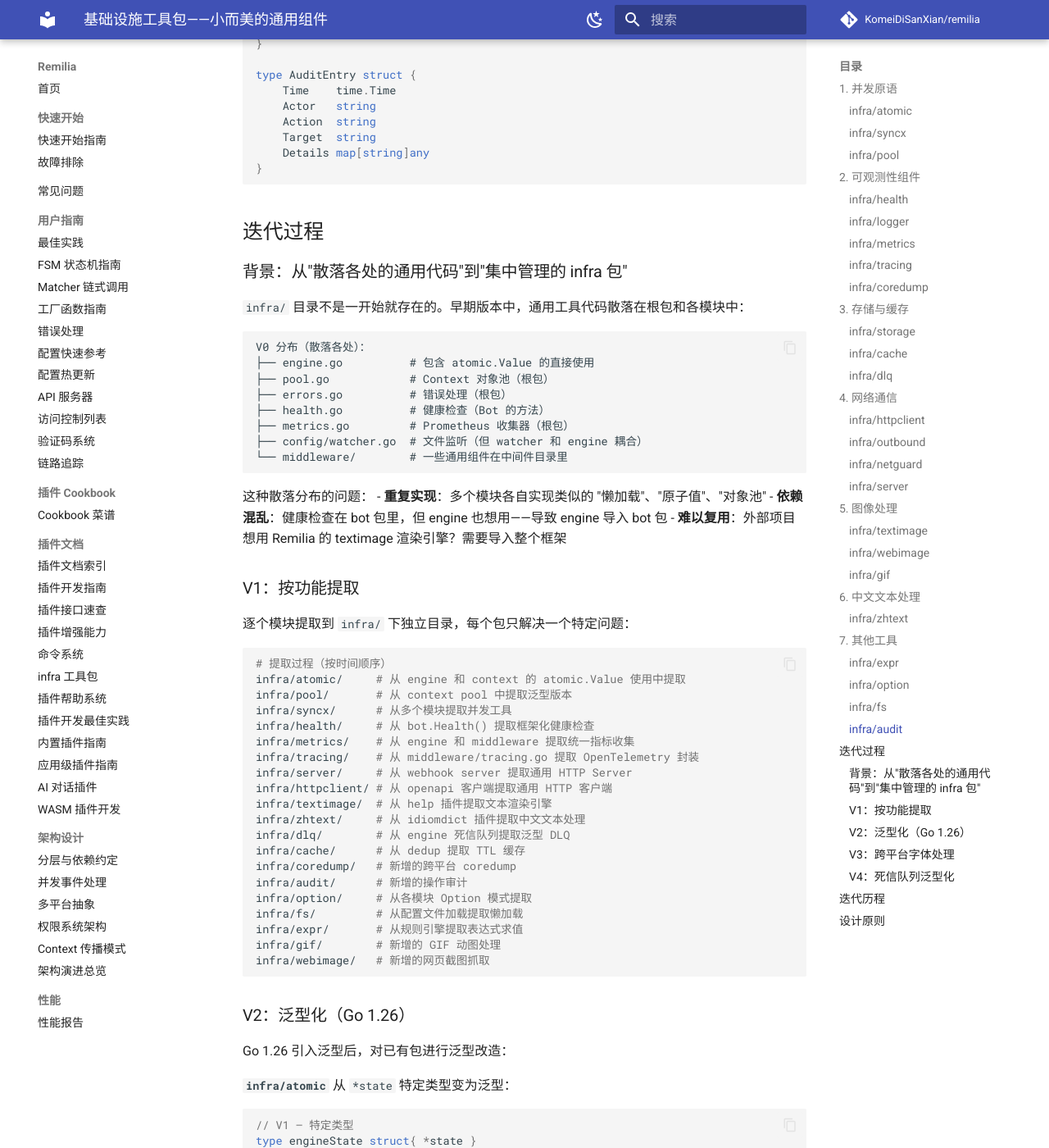
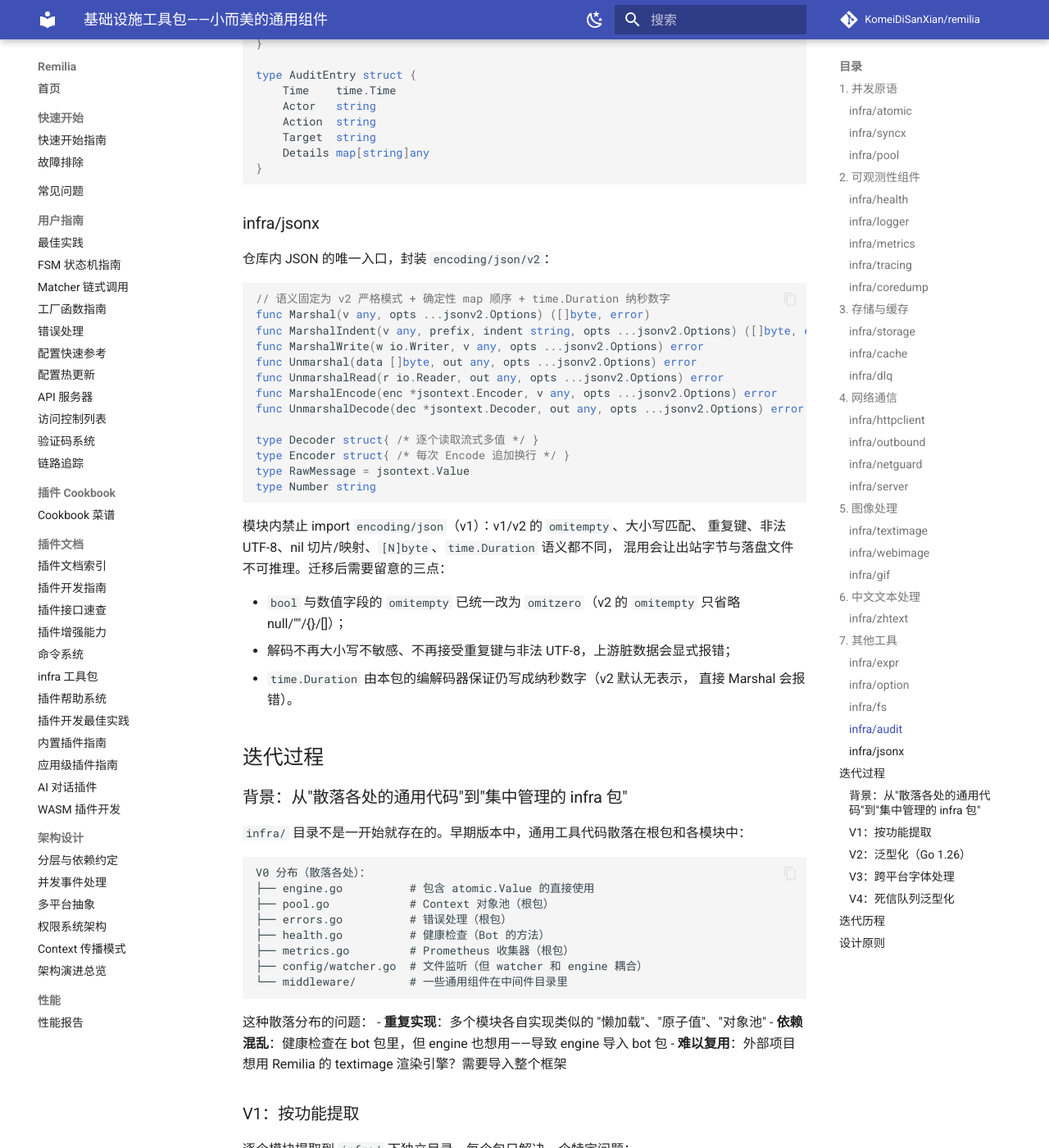
Before and after one commit to KomeiDiSanXian/remilia, an MkDocs documentation site: the page built from docs/notes/10-infra-toolkit.md, in a window 1280 px wide and 1400 px high, scrolled down 7383 px. Shown: the whole window at 82% size. Built offline with MkDocs 1.6.1 and Material for MkDocs 9.7.7, drawn with Linux system fonts in a browser that asks for light colours; comment, search, counter and statistics services are not loaded.

Commit message:
docs: record the jsonx migration and forbid v1 imports
- AGENTS.md gains a convention entry: JSON goes through infra/jsonx,
  encoding/json must not be imported, and omitzero on bool/number fields
  is deliberate.
- docs/notes/10-infra-toolkit.md documents the jsonx API, the chosen
  baseline (strict v2 + deterministic maps + Duration nanoseconds) and
  the behaviours to check after the migration.
- .golangci.yml renames the errcheck whitelist entries from
  encoding/json to the jsonx equivalents, so deliberately ignored
  Unmarshal/Encode calls stay whitelisted under the new package name.
- CHANGELOG.md gets the Unreleased section: the new package, the
  file/call-site list, the omitempty -> omitzero switch and the
  behaviour changes users can observe.

````diff
--- a/.golangci.yml
+++ b/.golangci.yml
@@ -37,9 +37,9 @@
         - fmt.Fprintln
         - (net/http.ResponseWriter).Write
         - (net/http.Request).ParseForm
-        - encoding/json.Encoder.Encode
+        - (*github.com/KomeiDiSanXian/remilia/infra/jsonx.Encoder).Encode
+        - github.com/KomeiDiSanXian/remilia/infra/jsonx.Unmarshal
         - math/rand.Read
-        - encoding/json.Unmarshal
         - (net.Conn).SetDeadline
         - io/fs.WalkDir
   exclusions:
--- a/docs/notes/10-infra-toolkit.md
+++ b/docs/notes/10-infra-toolkit.md
@@ -358,6 +358,36 @@
 }
 ```
 
+### infra/jsonx
+
+仓库内 JSON 的唯一入口，封装 `encoding/json/v2`：
+
+```go
+// 语义固定为 v2 严格模式 + 确定性 map 顺序 + time.Duration 纳秒数字
+func Marshal(v any, opts ...jsonv2.Options) ([]byte, error)
+func MarshalIndent(v any, prefix, indent string, opts ...jsonv2.Options) ([]byte, error)
+func MarshalWrite(w io.Writer, v any, opts ...jsonv2.Options) error
+func Unmarshal(data []byte, out any, opts ...jsonv2.Options) error
+func UnmarshalRead(r io.Reader, out any, opts ...jsonv2.Options) error
+func MarshalEncode(enc *jsontext.Encoder, v any, opts ...jsonv2.Options) error
+func UnmarshalDecode(dec *jsontext.Decoder, out any, opts ...jsonv2.Options) error
+
+type Decoder struct{ /* 逐个读取流式多值 */ }
+type Encoder struct{ /* 每次 Encode 追加换行 */ }
+type RawMessage = jsontext.Value
+type Number string
+```
+
+模块内禁止 import `encoding/json`（v1）：v1/v2 的 `omitempty`、大小写匹配、
+重复键、非法 UTF-8、nil 切片/映射、`[N]byte`、`time.Duration` 语义都不同，
+混用会让出站字节与落盘文件不可推理。迁移后需要留意的三点：
+
+- `bool` 与数值字段的 `omitempty` 已统一改为 `omitzero`（v2 的 `omitempty`
+  只省略 null/""/{}/[]）；
+- 解码不再大小写不敏感、不再接受重复键与非法 UTF-8，上游脏数据会显式报错；
+- `time.Duration` 由本包的编解码器保证仍写成纳秒数字（v2 默认无表示，
+  直接 Marshal 会报错）。
+
 ## 迭代过程
 
 ### 背景：从"散落各处的通用代码"到"集中管理的 infra 包"
````
Also changed, not shown: AGENTS.md (+1 -0 lines), CHANGELOG.md (+26 -0 lines).
